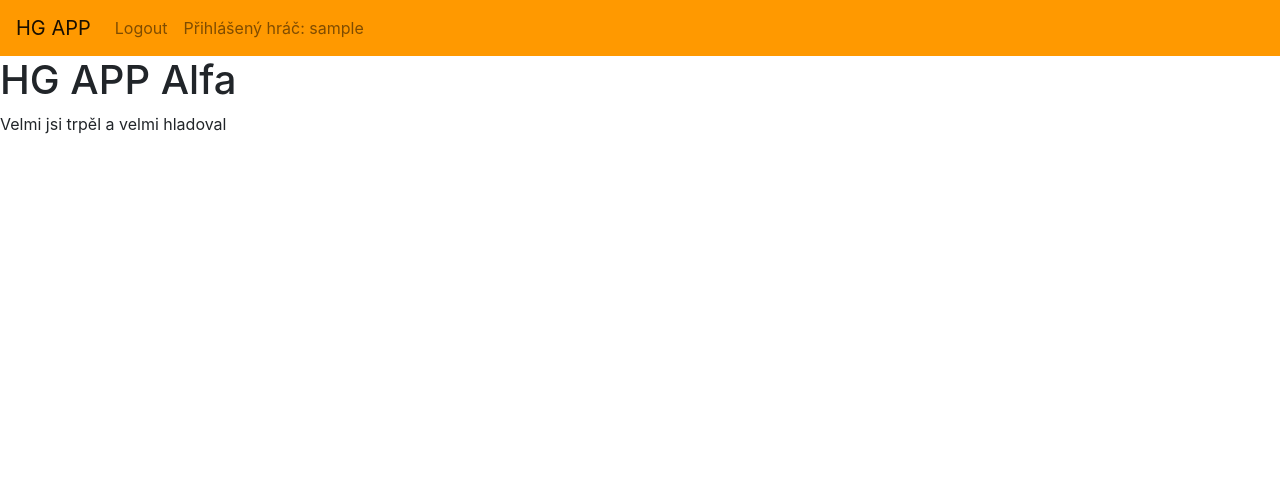
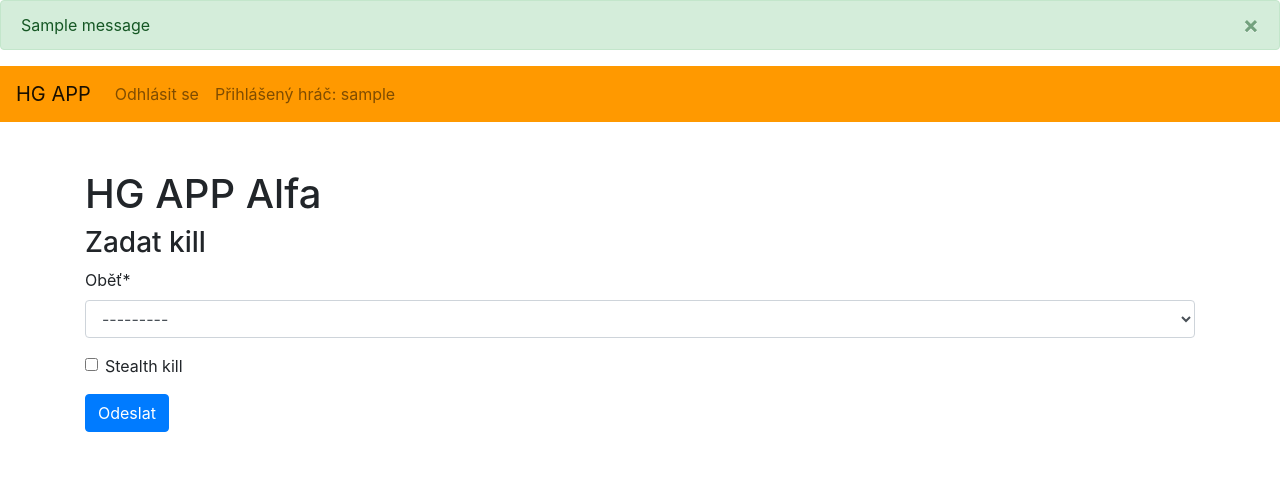
Before and after one commit to wedrt/hg_app, a Django app: page / in a window 1280 px wide. Shown: the top 479 px of the page. Run offline with Django 4.2, Linux system fonts and the light colour scheme; a user stored in the database is signed in; tables that the repository leaves empty hold one stand-in row (values such as "Sample post"); one stand-in notice (Sample message) is shown; some libraries are stand-ins or nearby versions.

Commit message:
some changes

```diff
--- a/hg/urls.py
+++ b/hg/urls.py
@@ -18,6 +18,5 @@ from django.urls import include, path
 
 urlpatterns = [
     path('admin/', admin.site.urls),
-    path('hg_app/', include(('hg_app.urls', 'hg_app'), namespace='hg_app')),
     path('', include(('hg_app.urls', 'hg_app'), namespace='hg_app')),
 ]
--- a/hg_app/admin.py
+++ b/hg_app/admin.py
@@ -1,6 +1,9 @@
 from django.contrib import admin
 
-from .models import Package, Point
+from .models import *
 
 admin.site.register(Package)
 admin.site.register(Point)
+admin.site.register(Player)
+admin.site.register(Kill)
+admin.site.register(Message)
--- a/hg_app/forms.py
+++ b/hg_app/forms.py
@@ -3,6 +3,7 @@ from django.contrib.auth.models import User
 from django.contrib.auth.forms import UserCreationForm
 from django.core.exceptions import ValidationError
 from django.contrib.auth.forms import AuthenticationForm, UsernameField
+from .models import Player
 
 
 class NewUserForm(UserCreationForm):
@@ -48,3 +49,8 @@ class LoginForm(AuthenticationForm):
         widget=forms.TextInput(attrs={'autofocus': True})
     )
     password = forms.CharField(label='Heslo', widget=forms.PasswordInput, required=True)
+
+
+class SubmitKill(forms.Form):
+    victim = forms.ModelChoiceField(Player.objects, label='Oběť')
+    stealth_kill = forms.BooleanField(label='Stealth kill', required=False)
--- a/hg_app/models.py
+++ b/hg_app/models.py
@@ -4,7 +4,7 @@ from django.contrib.auth.models import User
 
 
 class Package(models.Model):
-    id = models.AutoField(primary_key=True)
+    # id = models.AutoField(primary_key=True)
     long = models.DecimalField(max_digits=9, decimal_places=6)
     lat = models.DecimalField(max_digits=9, decimal_places=6)
     description = models.CharField(max_length=100)
@@ -13,7 +13,7 @@ class Package(models.Model):
 
 
 class Point(models.Model):
-    id = models.AutoField(primary_key=True)
+    # id = models.AutoField(primary_key=True)
     long = models.DecimalField(max_digits=9, decimal_places=6)
     lat = models.DecimalField(max_digits=9, decimal_places=6)
     description = models.CharField(max_length=100)
@@ -37,19 +37,26 @@ class Message(models.Model):
         return self.brief
 
 
+class Kill(models.Model):
+    victim = models.ForeignKey('Player', on_delete=models.CASCADE, related_name='victim', default='')
+    stealth_kill = models.BooleanField()
+    time = models.TimeField(auto_now=True)
 
+    def __str__(self):
+        return f"{self.victim.user.username} was killed"
 
 
 class Player(models.Model):
     user = models.OneToOneField(User, on_delete=models.CASCADE)
     lives = models.IntegerField()
+    points = models.ManyToManyField(Point)
+    packages = models.ManyToManyField(Package)
+    messages = models.ManyToManyField(Message)
+    kills = models.ForeignKey(Kill, on_delete=models.CASCADE)
+
+    def __init__(self, *args, **kwargs):
+        super().__init__(*args, **kwargs)
+        self.lives = 3
 
     def __str__(self):
         return self.user.username
-
-
-class Kill(models.Model):
-    killer = models.ManyToManyField(Player)
-    victim = models.ManyToManyField(Player)
-    stealth_kill = models.BooleanField()
-    time = models.TimeField(auto_now=True)
--- a/hg_app/templates/hg_app/header.html
+++ b/hg_app/templates/hg_app/header.html
@@ -6,15 +6,17 @@
     <meta name="viewport" content="width=device-width, initial-scale=1.0">
     <link rel="stylesheet" href="https://cdn.jsdelivr.net/npm/bootstrap@4.5.3/dist/css/bootstrap.min.css" integrity="sha384-TX8t27EcRE3e/ihU7zmQxVncDAy5uIKz4rEkgIXeMed4M0jlfIDPvg6uqKI2xXr2" crossorigin="anonymous">
 
-    <title>HG APP</title>
+      <title>HG APP</title>
   </head>
  <body>
-
+{% include 'hg_app/includes/messages.html' %}
     {% include 'hg_app/includes/navbar.html' %}
 
     {% block content %}
 
     {% endblock %}
-
+<script src="https://code.jquery.com/jquery-3.4.1.slim.min.js" integrity="sha384-J6qa4849blE2+poT4WnyKhv5vZF5SrPo0iEjwBvKU7imGFAV0wwj1yYfoRSJoZ+n" crossorigin="anonymous"></script>
+<script src="https://cdn.jsdelivr.net/npm/popper.js@1.16.0/dist/umd/popper.min.js" integrity="sha384-Q6E9RHvbIyZFJoft+2mJbHaEWldlvI9IOYy5n3zV9zzTtmI3UksdQRVvoxMfooAo" crossorigin="anonymous"></script>
+<script src="https://cdn.jsdelivr.net/npm/bootstrap@4.4.1/dist/js/bootstrap.min.js" integrity="sha384-wfSDF2E50Y2D1uUdj0O3uMBJnjuUD4Ih7YwaYd1iqfktj0Uod8GCExl3Og8ifwB6" crossorigin="anonymous"></script>
   </body>
 </html>
--- /dev/null
+++ b/hg_app/templates/hg_app/includes/messages.html
@@ -0,0 +1,10 @@
+{% for message in messages %}
+<div class="container-fluid p-0">
+  <div class="alert {{ message.tags }} alert-dismissible" role="alert" >
+    <button type="button" class="close" data-dismiss="alert" aria-label="Close">
+      <span aria-hidden="True">&times;</span>
+    </button>
+    {{ message }}
+  </div>
+</div>
+{% endfor %}
--- a/hg_app/templates/hg_app/includes/navbar.html
+++ b/hg_app/templates/hg_app/includes/navbar.html
@@ -9,7 +9,7 @@
       {% if user.is_authenticated %}
 
       <li class="nav-item">
-        <a class="nav-link" href="/logout">Logout</a>
+        <a class="nav-link" href="/logout">Odhlásit se</a>
       </li>
       <li class="nav-item">
         <a class="nav-link" href="#">Přihlášený hráč: {{user.username}}</a>
--- a/hg_app/templates/hg_app/index.html
+++ b/hg_app/templates/hg_app/index.html
@@ -1,16 +1,26 @@
 {% extends 'hg_app/header.html' %}
+{% load crispy_forms_filters %}
+
 
 <!--Block content goes below-->
 
 
   {% block content %}
-
+      {% load crispy_forms_tags %}
+<div class="container py-5">
   <h1>HG APP Alfa</h1>
     {% if not user.is_authenticated %}
       <p>Pro používání HG webové aplikace se musíš přihlásit</p>
-    {% else %}
-        <p>Velmi jsi trpěl a velmi hladoval</p>
     {% endif %}
+     {% if user.is_authenticated %}
+
+       <h3>Zadat kill</h3>
+        <form method="POST">
+        {% csrf_token %}
+            {{ submit_kill|crispy }}
+         <button class="btn btn-primary" type="submit">Odeslat</button>
+        </form>
+
+     {% endif %}
+      </div>
   {% endblock %}
-
-</html>
--- a/hg_app/views.py
+++ b/hg_app/views.py
@@ -1,13 +1,29 @@
 from django.http import HttpResponse
 from django.shortcuts import render, redirect
-from .forms import NewUserForm, LoginForm
+from .forms import NewUserForm, LoginForm, SubmitKill
 from django.contrib import messages
 from django.contrib.auth import login, authenticate, logout
 from django.contrib.auth.forms import AuthenticationForm
+from .models import Kill, Player
+from django.contrib.auth.models import User
 
 
 def index(request):
-    return render(request=request, template_name="hg_app/index.html")
+    if request.method == "POST":
+        form = SubmitKill(request.POST)
+        kill = Kill()
+        kill.victim = Player.objects.get(id=form.data['victim'])
+        kill.stealth_kill = form.data.get('stealth_kill', False)
+        kill.save()
+        current_player = Player.objects.get(user=request.user)
+        print(current_player)
+        current_player.kills.add(kill)
+        current_player.save()
+        messages.info(request, f"Kill zadán.")
+        return redirect("hg_app:index")
+    else:
+        form = SubmitKill()
+        return render(request=request, template_name='hg_app/index.html', context={'submit_kill': form})
 
 
 def register_request(request):
@@ -46,3 +62,5 @@ def logout_request(request):
     logout(request)
     messages.info(request, "Odhlášení proběhlo úspěšně")
     return redirect("hg_app:index")
+
+# def kill_request(request):
```
Also changed, not shown: hg/settings.py (+11 -0 lines), hg_app/migrations/0002_kill_message_player_delete_customuser_kill_killer_and_more.py (added), hg_app/migrations/0003_remove_kill_killer_kill_killer_remove_kill_victim_and_more.py (added), hg_app/migrations/0004_haspoint_hasmessage.py (added), hg_app/migrations/0005_remove_haspackage_package_remove_haspackage_player_and_more.py (added), hg_app/migrations/0006_remove_kill_killer_player_kills.py (added).
